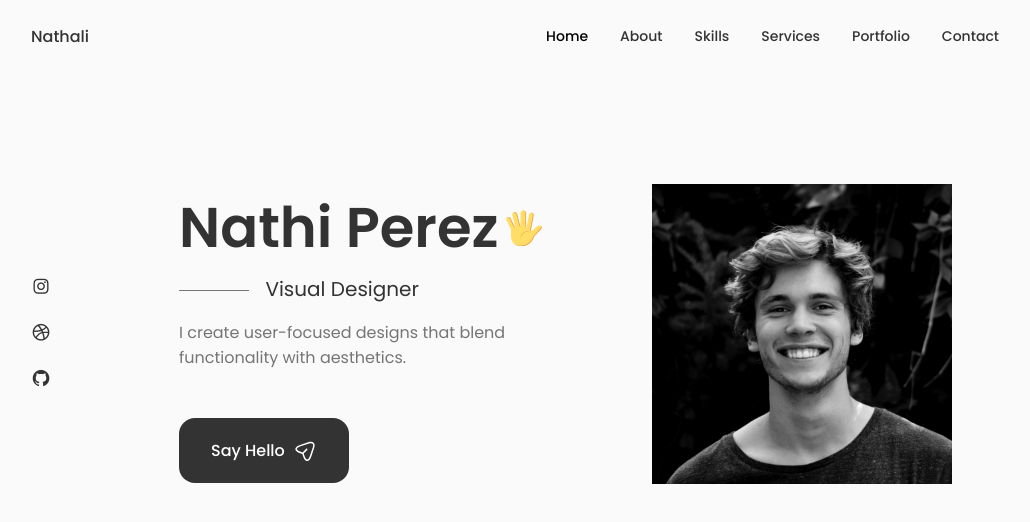
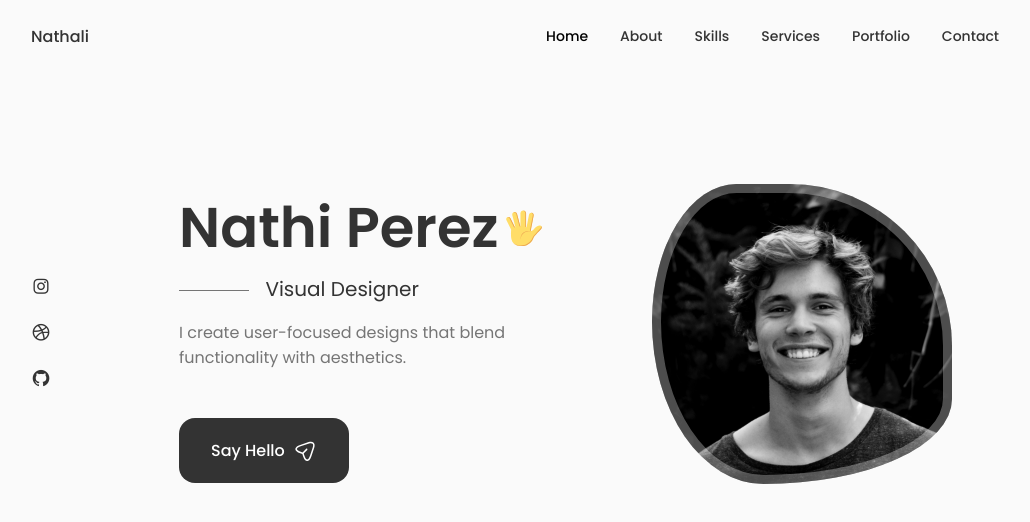
Before and after one commit to nathalipf/Portafolio, a React (Create React App) app: page / in a window 1280 px wide. Shown: the top 522 px of the page, without its empty margins (125-1155 px from the left). Built offline with nearby package versions, Linux system fonts and the light colour scheme.

Commit message:
Last Update Home

```diff
--- a/src/components/home/home.css
+++ b/src/components/home/home.css
@@ -59,10 +59,22 @@
     background-repeat: no-repeat;
     background-position: center;
     background-size: cover;
-    box-shadow: inset 0 0 0  9px rgb(255, 255, 255 /  30%);
+    box-shadow: inset 0 0 0 9px rgb(255 255 255 /  30%);
     order: 1;
     justify-self: center;
     width: 300px;
     height: 300px;
     animation: profile__animate 8s ease-in-out infinite 1s;
 }
+
+@keyframes profile__animate {
+    0% {
+        border-radius: 60% 40% 30% 70%/60% 30% 70% 40%;
+    }
+    50% {
+        border-radius: 30% 60% 70% 40%/50% 60% 30% 60%;
+    }
+    100% {
+        border-radius: 60% 40% 30% 70%/60% 30% 70% 40%;
+    }
+}
```
